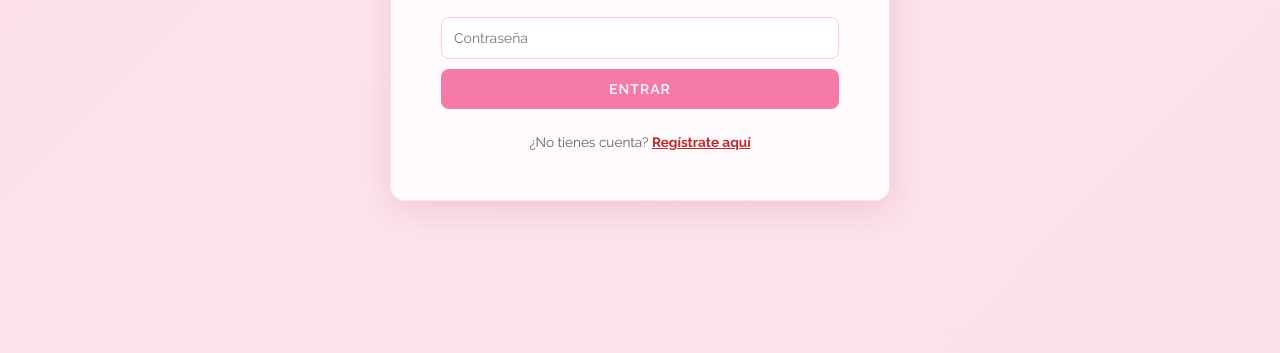
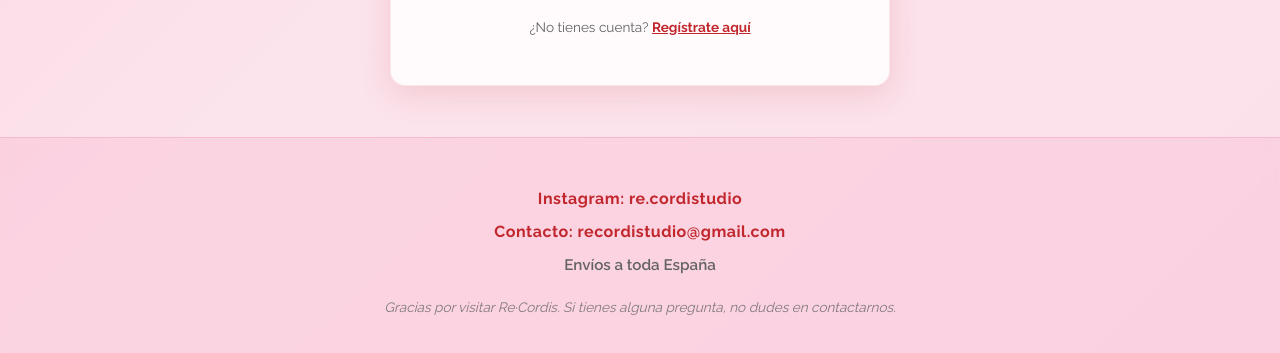
Before and after one commit to CRISROMSAL/desarrollo-tienda-online, a website: page Frontend/login.html in a window 1280 px wide. Shown: the part 433-786 px from the top of the page. Drawn offline with nearby package versions, Linux system fonts and the light colour scheme.

Commit message:
footer añadidio mas estilos

```diff
--- a/Frontend/css/estilos.css
+++ b/Frontend/css/estilos.css
@@ -355,15 +355,54 @@ input:focus {
 .summary-row.total { font-size: 1.4rem; font-weight: bold; color: var(--secondary); border-top: 1px solid #eee; padding-top: 15px; }
 
 /* =========================================
-   FOOTER
+   FOOTER (Actualizado y Estilizado)
    ========================================= */
 .footer {
-    background-color: rgba(255,255,255,0.6);
+    /* Fondo Rosa Claro (Tu color primario al 15% de opacidad) */
+    background: rgba(245, 122, 170, 0.15);
+
+    /* Efecto cristal sutil */
+    backdrop-filter: blur(5px);
+    border-top: 1px solid rgba(245, 122, 170, 0.3);
+
     color: var(--text-main);
     text-align: center;
-    padding: 20px;
-    margin-top: auto;
-    font-size: 14px;
+    padding: 40px 20px;
+    margin-top: auto; /* Empuja el footer al final de la pantalla */
+    width: 100%;
+    font-family: 'Raleway', sans-serif;
+}
+
+.footer p {
+    margin: 8px 0;
+    font-size: 0.95rem;
+    line-height: 1.6;
+}
+
+/* --- DETALLES DE DISEÑO --- */
+
+/* 1. Destacamos Instagram y Correo (las dos primeras líneas) */
+.footer p:nth-child(1), .footer p:nth-child(2) {
+    font-weight: 700;
+    color: var(--secondary); /* Usamos el rojo elegante */
+    font-size: 1rem;
+    letter-spacing: 0.5px;
+}
+
+/* 2. El texto de "Envíos" */
+.footer p:nth-child(3) {
+    font-weight: 600;
+    margin-bottom: 20px; /* Separamos un poco el mensaje final */
+}
+
+/* 3. El mensaje de agradecimiento final (más pequeño y sutil) */
+.footer p:last-child {
+    font-size: 0.85rem;
+    opacity: 0.8;
+    max-width: 600px;
+    margin-left: auto;
+    margin-right: auto; /* Centrado si ocupa varias líneas */
+    font-style: italic;
 }
 
 /* RESPONSIVE */
--- a/Frontend/login.html
+++ b/Frontend/login.html
@@ -36,6 +36,13 @@
         </div>
     </div>
 
+     <footer class="footer">
+        <p>Instagram: re.cordistudio</p>
+        <p>Contacto: recordistudio@gmail.com</p>
+        <p>Envíos a toda España</p>
+        <p>Gracias por visitar Re·Cordis. Si tienes alguna pregunta, no dudes en contactarnos.</p>
+    </footer>
+
     <script type="module" src="/js/paginas/login.js"></script>
 </body>
 </html>
```
Also changed, not shown: Frontend/carrito.html (+7 -0 lines), Frontend/categorias.html (+7 -0 lines), Frontend/dashboard.html (+7 -0 lines), Frontend/producto.html (+7 -0 lines).
